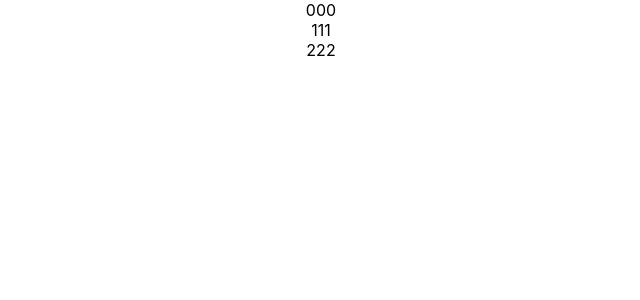
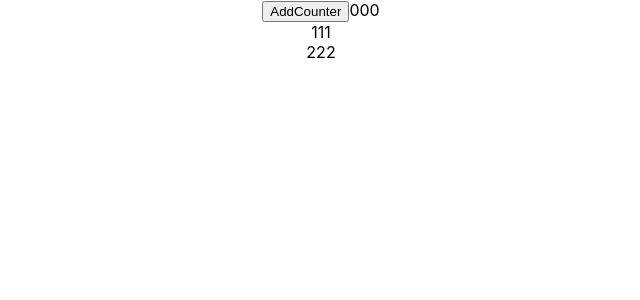
Before and after one commit to Nosov-Pavel/counter-del-me15.09, a React (Create React App) app: page / in a window 1280 px wide. Shown: the top 300 px of the page, without its empty margins (319-959 px from the left). Built offline with nearby package versions, Linux system fonts and the light colour scheme.

Commit message:
addCountrsButton

```diff
--- a/src/App.js
+++ b/src/App.js
@@ -19,6 +19,7 @@ function App() {
 
     return (
         <div className='App'>
+            <button onClick={addCounter}>AddCounter</button>
             {counters}
             <br/>
             {counters1}
```
